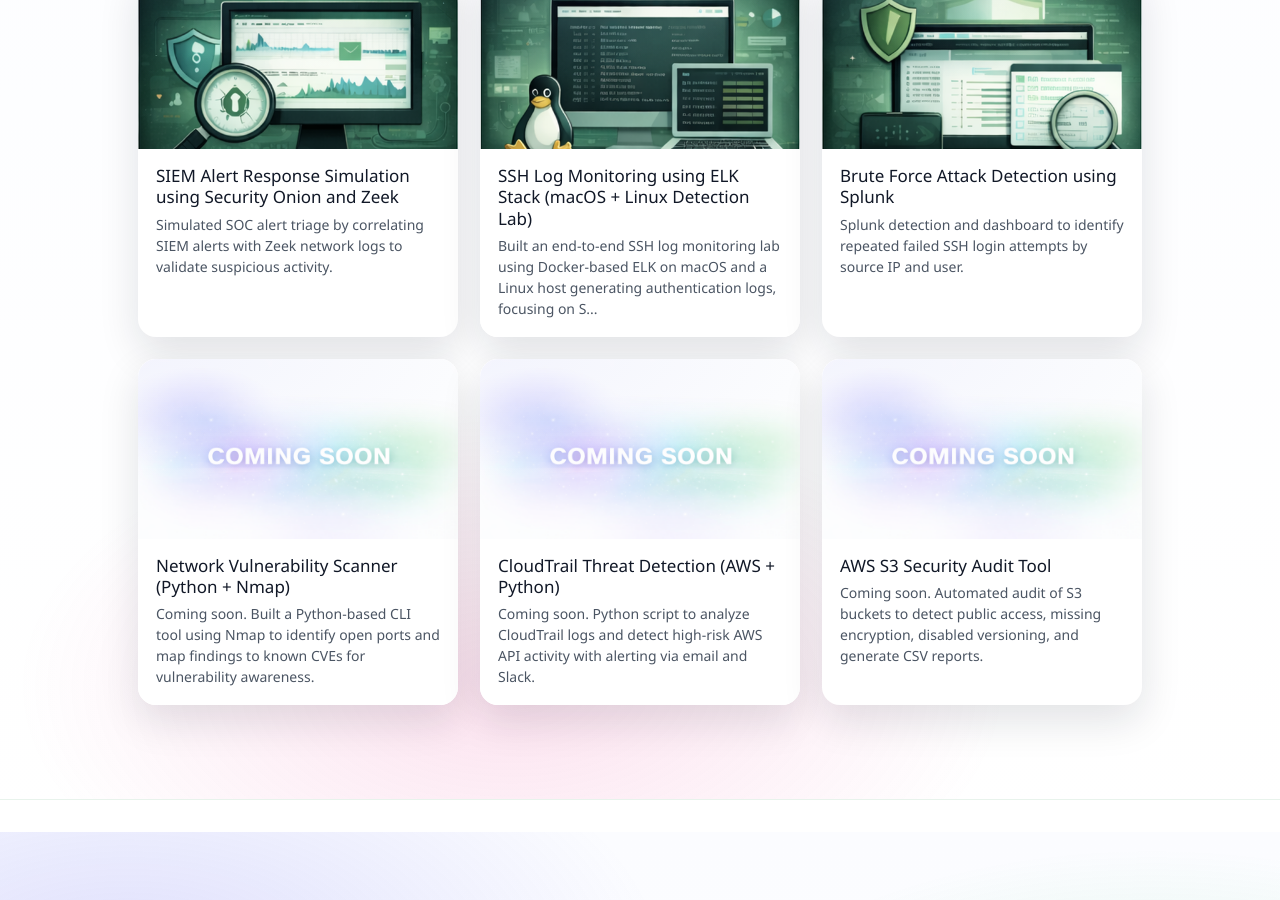
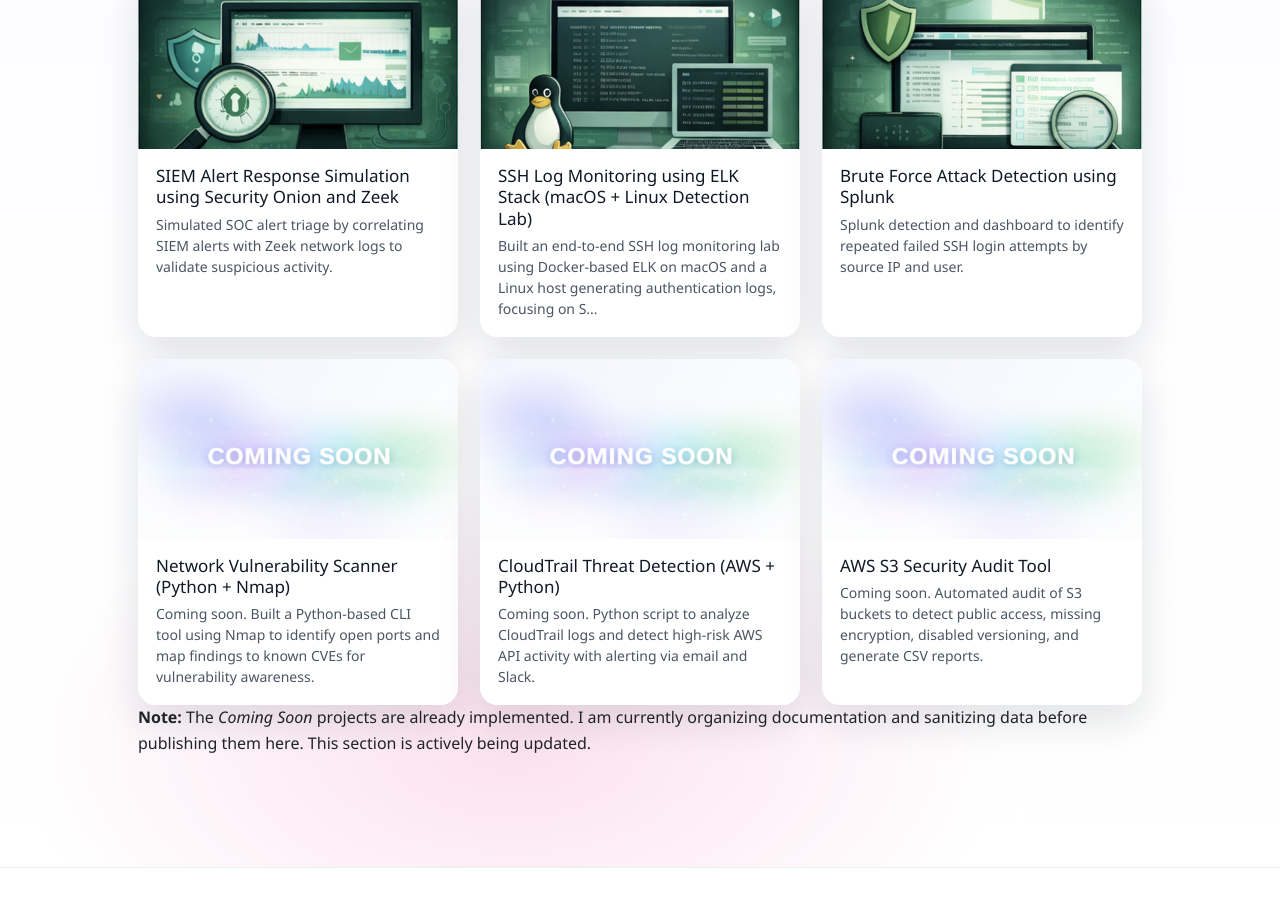
Before and after one commit to SinghPallavi819/singhpallavi819.github.io, a Jekyll site: the page built from index.html, in a window 1280 px wide and 900 px high, scrolled down 625 px. Built offline with Jekyll 4.4.1, drawn with Linux system fonts in a browser that asks for light colours; nearby versions of some CDN libraries; the list of posts is cut into pages by our own code.

Commit message:
Update index.html

```diff
--- a/index.html
+++ b/index.html
@@ -323,4 +323,12 @@
       </div>
     </div>
   </div>
+  <div class="projects-note">
+      <p>
+        <strong>Note:</strong> The <em>Coming Soon</em> projects are already implemented.
+        I am currently organizing documentation and sanitizing data before publishing them here.
+        This section is actively being updated.
+      </p>
+    </div>
+  </div>
 </div>
```
